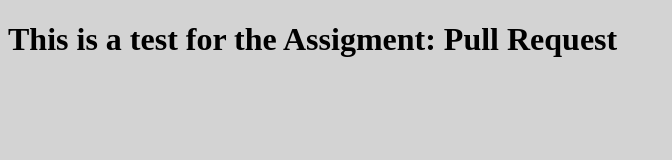
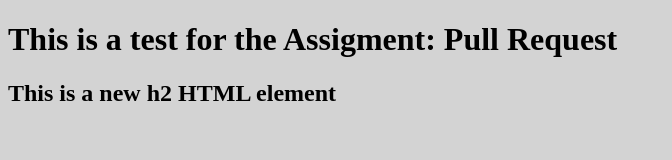
Before and after one commit to Anne-Christian-SAAD/finalSAAD, a plain HTML site: page index.html in a window 1280 px wide. Shown: the whole page, without its empty margins (0-672 px from the left). Drawn offline with Linux system fonts and the light colour scheme.

Commit message:
adding h2

```diff
--- a/index.html
+++ b/index.html
@@ -9,5 +9,6 @@
     </head>
     <body class="g-base">
             <h1>This is a test for the Assigment: Pull Request</h1>
+            <h2>This is a new h2 HTML element</h2>
     </body>
 </html>
```
